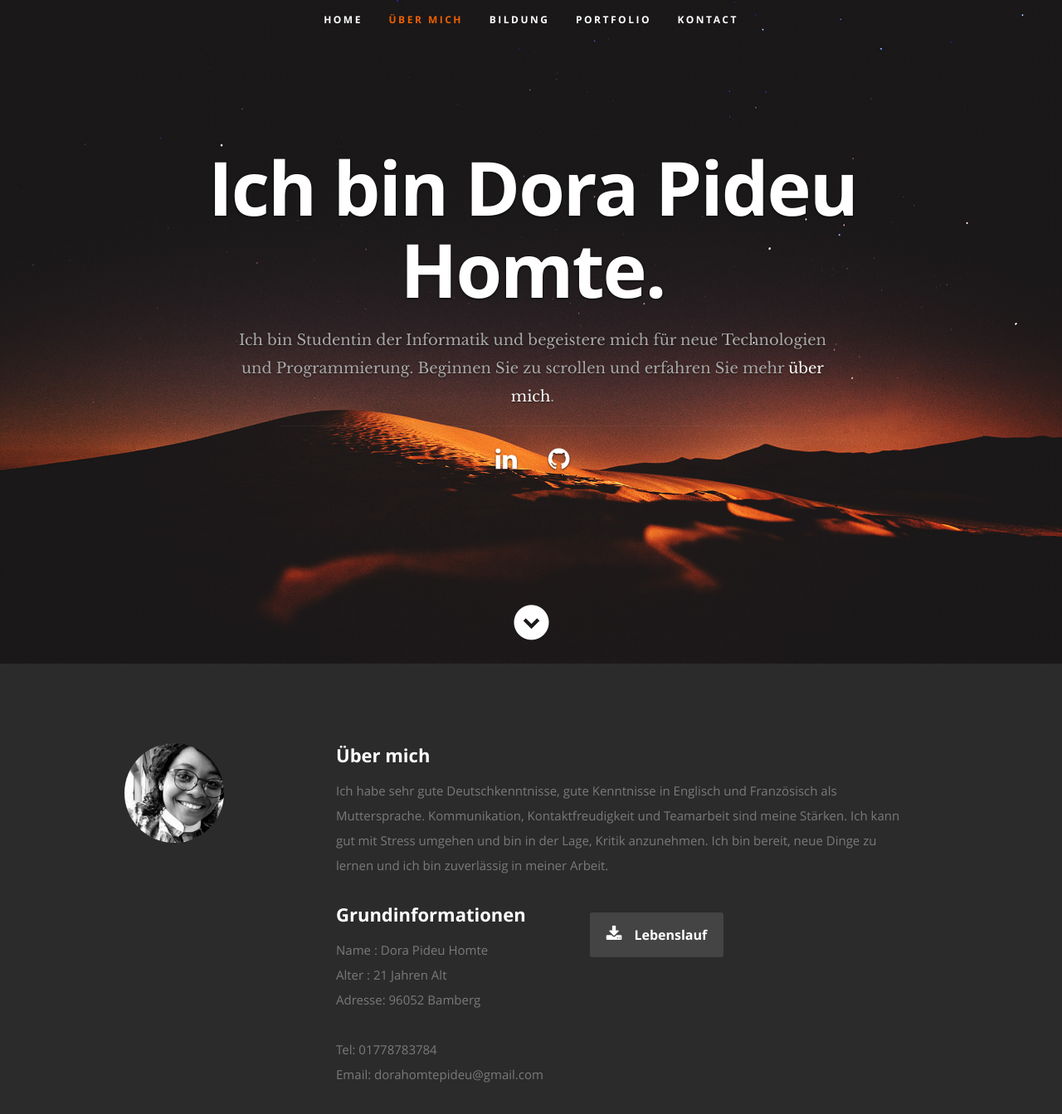
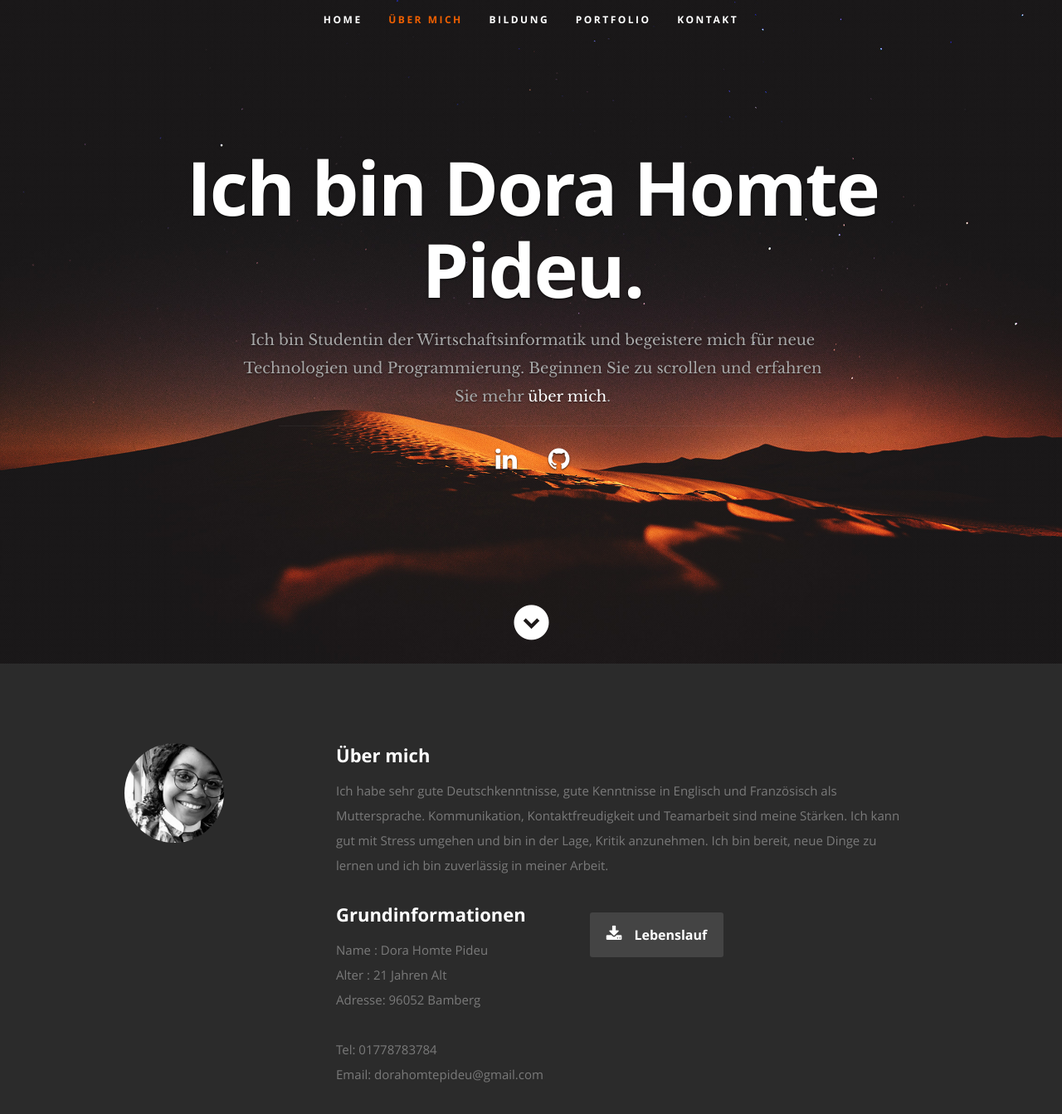
Before and after one commit to dora580/personal-cv, a plain HTML site: page index.html in a window 1280 px wide. Shown: the top 1343 px of the page at 83% size. Drawn offline with nearby package versions, Linux system fonts and the light colour scheme.

Commit message:
adding features

```diff
--- a/index.html
+++ b/index.html
@@ -48,15 +48,15 @@
             <li><a class="smoothscroll" href="#about">Über mich</a></li>
 	         <li><a class="smoothscroll" href="#resume">Bildung</a></li>
             <li><a class="smoothscroll" href="#portfolio">Portfolio</a></li>
-            <li><a class="smoothscroll" href="#contact">Kontact</a></li>
+            <li><a class="smoothscroll" href="#contact">Kontakt</a></li>
          </ul> <!-- end #nav -->
 
       </nav> <!-- end #nav-wrap -->
 
       <div class="row banner">
          <div class="banner-text">
-            <h1 class="responsive-headline">Ich bin Dora Pideu Homte.</h1>
-            <h3>Ich bin Studentin der Informatik und begeistere mich für neue Technologien und Programmierung.
+            <h1 class="responsive-headline">Ich bin Dora Homte Pideu.</h1>
+            <h3>Ich bin Studentin der Wirtschaftsinformatik und begeistere mich für neue Technologien und Programmierung.
                 Beginnen Sie zu scrollen und erfahren Sie mehr <a class="smoothscroll" href="#about">über mich</a>.
             </h3>
             <hr/>
@@ -102,7 +102,7 @@
 
                   <h2>Grundinformationen</h2>
                   <p class="address">
-                      <span>Name : Dora Pideu Homte</span><br>
+                      <span>Name : Dora Homte Pideu</span><br>
                       <span>Alter : 21 Jahren Alt</span><br>
                       <span>Adresse: 96052 Bamberg<br></span><br>
                       <span>Tel: 01778783784</span><br>
@@ -224,7 +224,7 @@
              <div>
                  <ul class="skills">
                      <li><b>HTML5 / CSS3 / Javascript / Java / C / VBA</b></li>
-                     <li><b>MS Office (Word , Excel, Powerpoint ...)</b></li>
+                     <li><b>MS Office (Word , Excel, Powerpoint , ...)</b></li>
                  </ul>
              </div>
 
@@ -414,7 +414,7 @@
 
 					   <h4>Kontakt</h4>
 					   <p class="address">
-                           <span>Name : Dora Pideu Homte</span><br>
+                           <span>Name : Dora Homte Pideu</span><br>
                            <span>Tel: 01778783784</span><br>
                            <span>Email: dorahomtepideu@gmail.com</span>
 					   </p>
```
